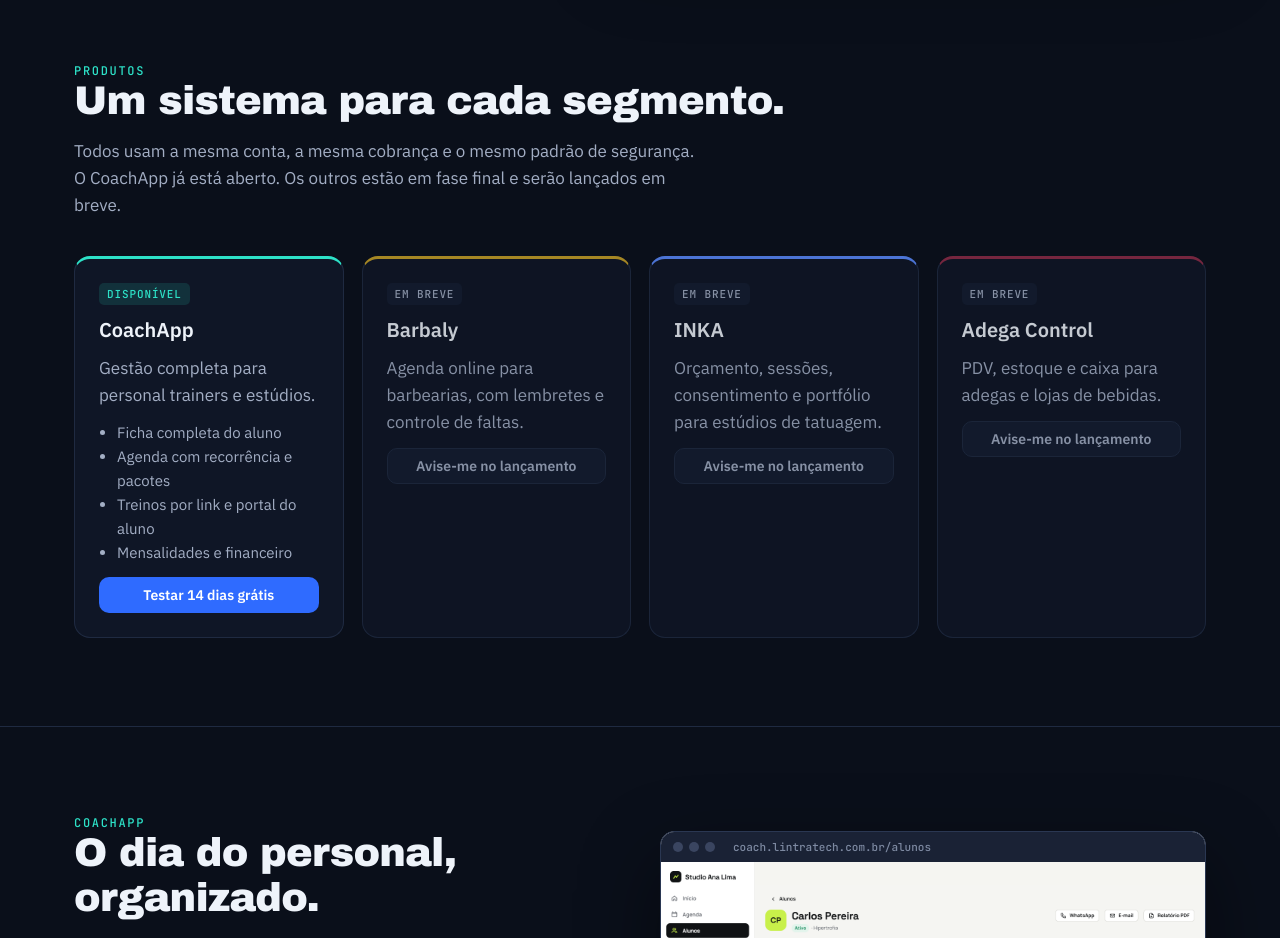
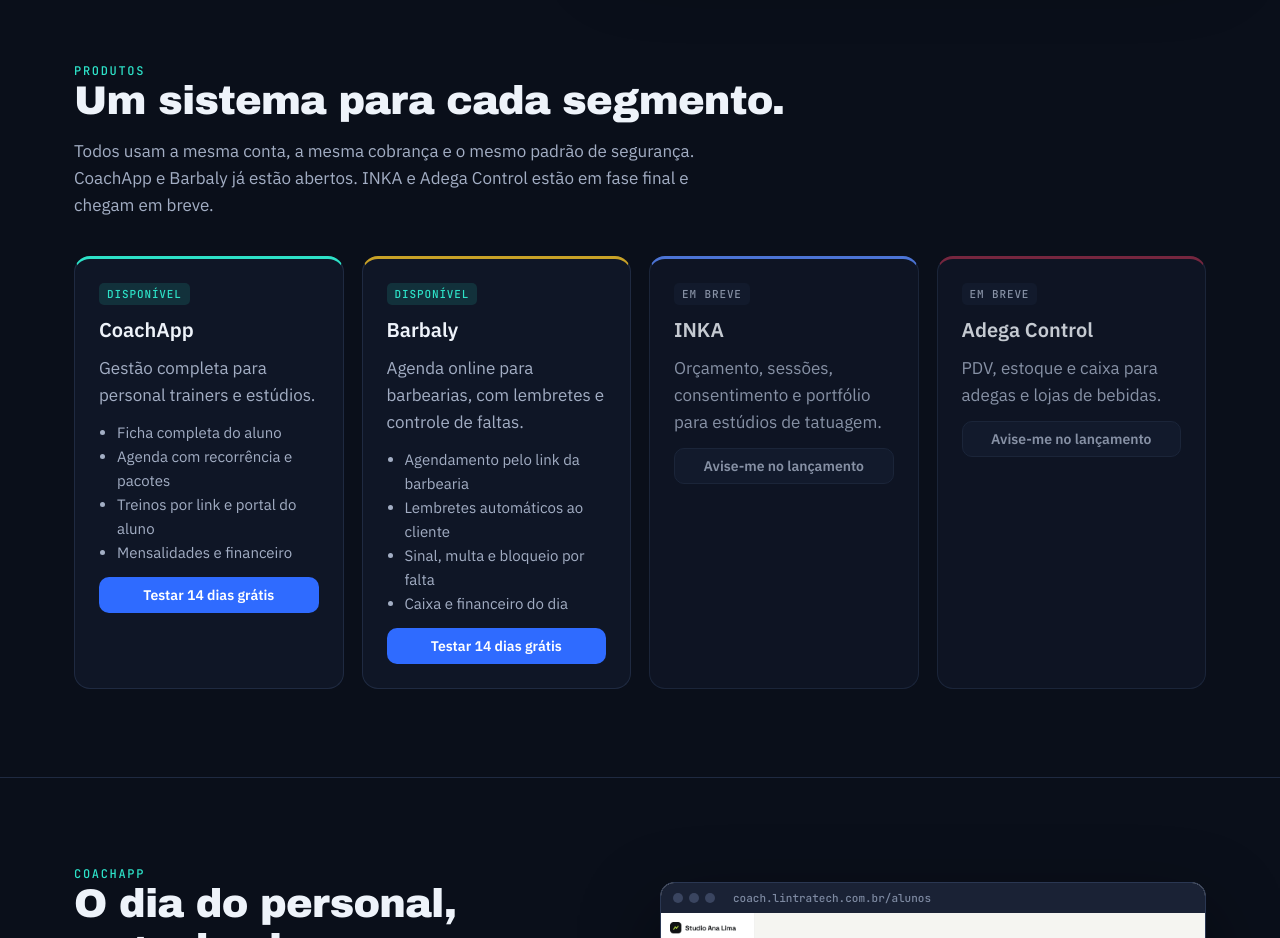
Before and after one commit to MatheusPiatto/lintra-site, a plain HTML site: page index.html in a window 1280 px wide. Shown: the part 1000-1938 px from the top of the page. Drawn offline with Linux system fonts and the light colour scheme; a script that the page names is missing; a web font is replaced by a local one.

Commit message:
Barbaly disponível no site, com teste grátis pela LINTRA
Co-Authored-By: Claude Opus 5.5 <noreply@anthropic.com>

```diff
--- a/index.html
+++ b/index.html
@@ -45,13 +45,14 @@
 <section id="produtos"><div class="wrap">
   <p class="eyebrow">Produtos</p>
   <h2>Um sistema para cada segmento.</h2>
-  <p class="muted" style="margin-top:14px;max-width:62ch">Todos usam a mesma conta, a mesma cobrança e o mesmo padrão de segurança. O CoachApp já está aberto. Os outros estão em fase final e serão lançados em breve.</p>
+  <p class="muted" style="margin-top:14px;max-width:62ch">Todos usam a mesma conta, a mesma cobrança e o mesmo padrão de segurança. CoachApp e Barbaly já estão abertos. INKA e Adega Control estão em fase final e chegam em breve.</p>
   <div class="grid" style="margin-top:36px">
     <article class="card prod" style="--cor:#2DE2C8"><span class="tag on">Disponível</span><h3>CoachApp</h3><p class="muted">Gestão completa para personal trainers e estúdios.</p>
       <ul><li>Ficha completa do aluno</li><li>Agenda com recorrência e pacotes</li><li>Treinos por link e portal do aluno</li><li>Mensalidades e financeiro</li></ul>
       <a class="btn sm" data-app="/comecar?produto=coach&amp;plano=pro" href="https://app.lintratech.com.br/comecar?produto=coach&amp;plano=pro">Testar 14 dias grátis</a></article>
-    <article class="card prod breve" style="--cor:#C9A227"><span class="tag">Em breve</span><h3>Barbaly</h3><p class="muted">Agenda online para barbearias, com lembretes e controle de faltas.</p>
-      <a class="btn sm off" href="https://www.instagram.com/lyntra_m2/" target="_blank" rel="noopener">Avise-me no lançamento</a></article>
+    <article class="card prod" style="--cor:#C9A227"><span class="tag on">Disponível</span><h3>Barbaly</h3><p class="muted">Agenda online para barbearias, com lembretes e controle de faltas.</p>
+      <ul><li>Agendamento pelo link da barbearia</li><li>Lembretes automáticos ao cliente</li><li>Sinal, multa e bloqueio por falta</li><li>Caixa e financeiro do dia</li></ul>
+      <a class="btn sm" data-app="/comecar?produto=barbaly&amp;plano=profissional" href="https://app.lintratech.com.br/comecar?produto=barbaly&amp;plano=profissional">Testar 14 dias grátis</a></article>
     <article class="card prod breve" style="--cor:#5B8BFF"><span class="tag">Em breve</span><h3>INKA</h3><p class="muted">Orçamento, sessões, consentimento e portfólio para estúdios de tatuagem.</p>
       <a class="btn sm off" href="https://www.instagram.com/lyntra_m2/" target="_blank" rel="noopener">Avise-me no lançamento</a></article>
     <article class="card prod breve" style="--cor:#8E2C48"><span class="tag">Em breve</span><h3>Adega Control</h3><p class="muted">PDV, estoque e caixa para adegas e lojas de bebidas.</p>
--- a/site.js
+++ b/site.js
@@ -15,9 +15,10 @@
   if (ano) ano.textContent = new Date().getFullYear();
 
   // Os servidores gratuitos dormem sem uso: acorda o login e a API do CoachApp enquanto a pessoa lê o site,
-  // para o "Testar grátis" e o primeiro login não esperarem ~40 s.
+  // para o "Testar grátis" e o primeiro login não esperarem ~40 s (login, CoachApp e Barbaly).
   if (!local && window.fetch) {
-    ["https://id.lintratech.com.br/health", "https://coachapp-api-7xfe.onrender.com/health"].forEach(function (u) {
+    ["https://id.lintratech.com.br/health", "https://coachapp-api-7xfe.onrender.com/health",
+     "https://barbaly-api.onrender.com/health"].forEach(function (u) {
       fetch(u, { mode: "no-cors" }).catch(function () {});
     });
   }
```
